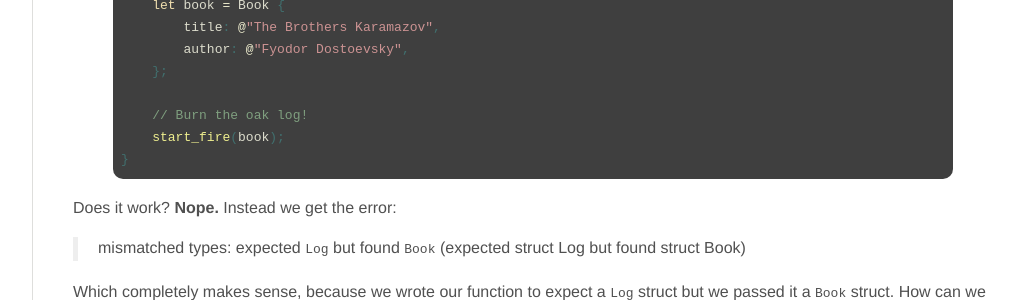
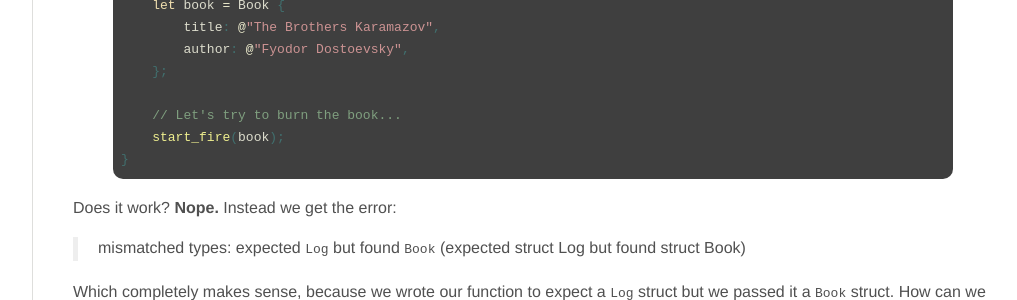
Before and after one commit to jdavis/jdavis.github.com, a Jekyll site: the page built from _posts/2013-07-01-program-to-an-interface-fool.md, in a window 1280 px wide and 900 px high, scrolled down 1683 px. Shown: the part 152-452 px from the top of the window, without its empty margins (198-1215 px from the left). Built offline with Jekyll 4.4.1, drawn with Linux system fonts in a browser that asks for light colours; some web fonts are replaced; Markdown is read by kramdown in place of the engine named in the settings.

Commit message:
Fix a comment in Rust code

```diff
--- a/_posts/2013-07-01-program-to-an-interface-fool.md
+++ b/_posts/2013-07-01-program-to-an-interface-fool.md
@@ -113,7 +113,7 @@ fn main() {
         author: @"Fyodor Dostoevsky",
     };
 
-    // Burn the oak log!
+    // Let's try to burn the book...
     start_fire(book);
 }
 
```
